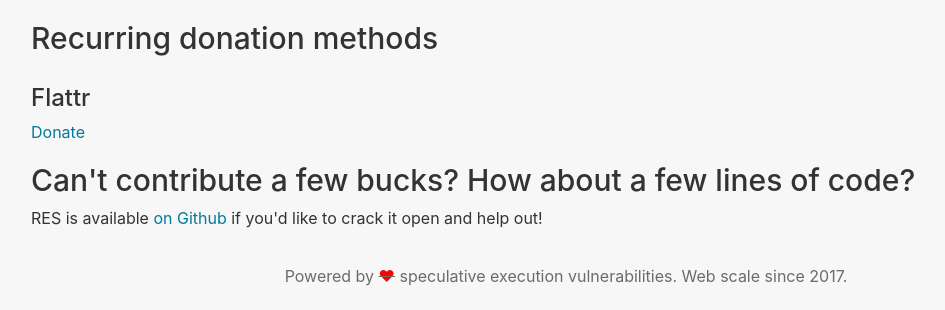
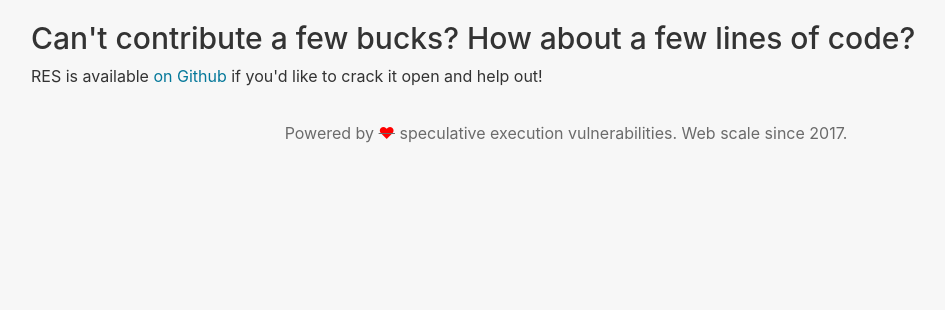
Before and after one commit to Reddit-Enhancement-Suite/Reddit-Enhancement-Suite.github.io, a Jekyll site: the page built from contribute.html, in a window 1280 px wide and 900 px high, scrolled down 594 px, cut to the strip 590-900 px from the top of the window. Shown: the whole strip, without its empty margins (74-1019 px from the left). Built offline with Jekyll 4.4.1, drawn with Linux system fonts in a browser that asks for light colours; after the commit the page ends 1351 px from its top, so only the background shows below that.

Commit message:
remove all recurring

```diff
--- a/contribute.html
+++ b/contribute.html
@@ -176,23 +176,6 @@
 	</span>
 </div>
 
-<div class="clear"></div>
-
-<h2>Recurring donation methods</h2>
-
-<div class="twoCol">
-	<span>
-		<div class="donateOption">
-			<h3>Flattr</h3>
-
-			<a class="FlattrButton" href="https://redditenhancementsuite.com/contribute/">Donate<noscript> (requires JavaScript)</noscript></a>
-			<script async src="https://api.flattr.com/js/0.6/load.js?mode=auto"></script>
-		</div>
-	</span>
-</div>
-
-<div class="clear"></div>
-
 <div style="clear: both;"></div>
 
 <h2>Can't contribute a few bucks? How about a few lines of code?</h2>
```
